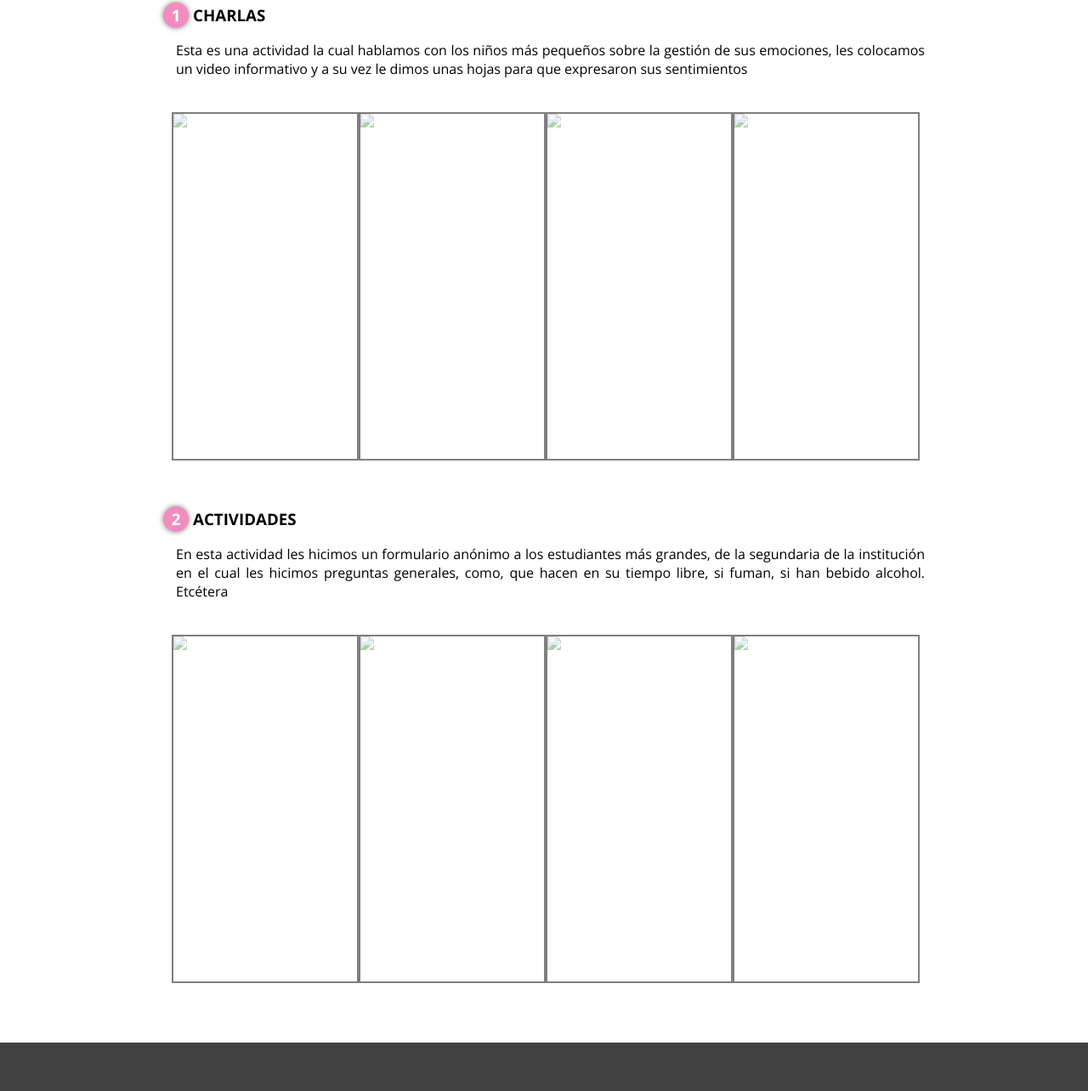
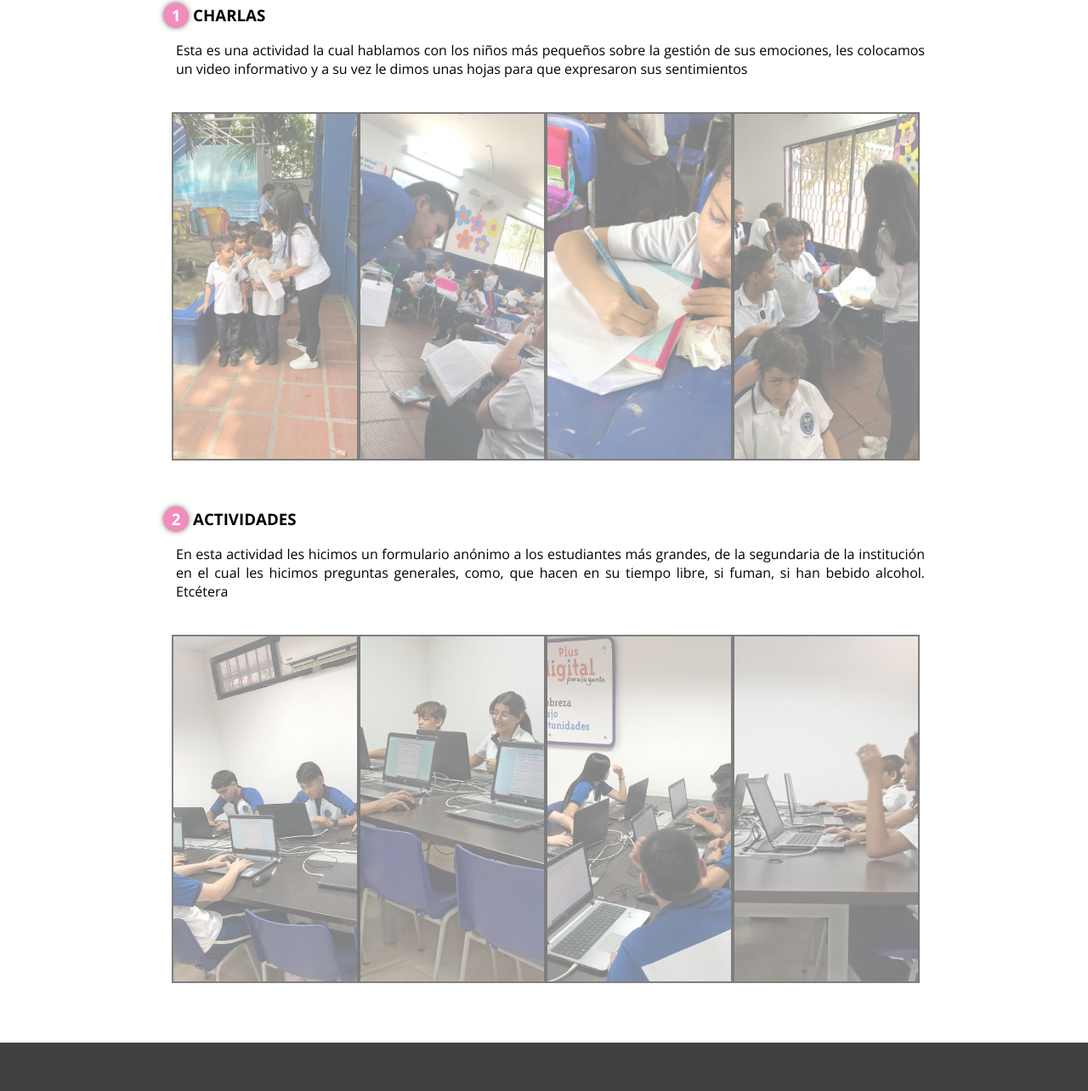
Before and after one commit to Okioki123/aprendeabrillar, a plain HTML site: page Como lo hacemos.html in a window 1280 px wide. Shown: the part 728-2012 px from the top of the page at 85% size. Drawn offline with nearby package versions, Linux system fonts and the light colour scheme.

Commit message:
Update Como lo hacemos.html

```diff
--- a/Como lo hacemos.html
+++ b/Como lo hacemos.html
@@ -6,7 +6,7 @@
     <meta name="viewport" content="width=device-width, initial-scale=1.0">
     <meta http-equiv="X-UA-Compatible" content="ie=edge">
     <title></title>
-    <link rel="shortcut icon" href="img/Logo.jpeg" type="image/x-icon">
+    <link rel="shortcut icon" href="Logo.jpeg" type="image/x-icon">
     <link rel="stylesheet" href="como lo hacemos.css">
     <link href="https://fonts.googleapis.com/css?family=Open+Sans:300,400,700,800&display=swap" rel="stylesheet">
 </head>
@@ -39,10 +39,10 @@
                         sobre la gestión de sus emociones, les colocamos un video informativo
                         y a su vez le dimos unas hojas para que expresaron sus sentimientos</p>
                     <div class="section">
-                        <img src="img/ft1.jpeg">
-                        <img src="img/ft2.jpeg">
-                        <img src="img/ft3.jpeg">
-                        <img src="img/ft4.jpeg">
+                        <img src="ft1.jpeg">
+                        <img src="ft2.jpeg">
+                        <img src="ft3.jpeg">
+                        <img src="ft4.jpeg">
                     </div>
                     <br><br>
 
@@ -52,10 +52,10 @@
                         preguntas generales, como, que hacen en su tiempo libre, si fuman, si
                         han bebido alcohol. Etcétera</p>
                         <div class="seccion">
-                            <img src="img/ft6.jpeg">
-                            <img src="img/ft7.jpeg">
-                            <img src="img/forms.jpeg">
-                            <img src="img/ft8.jpeg">
+                            <img src="ft6.jpeg">
+                            <img src="ft7.jpeg">
+                            <img src="forms.jpeg">
+                            <img src="ft8.jpeg">
                         </div>
                 </div>
             </div>
```
